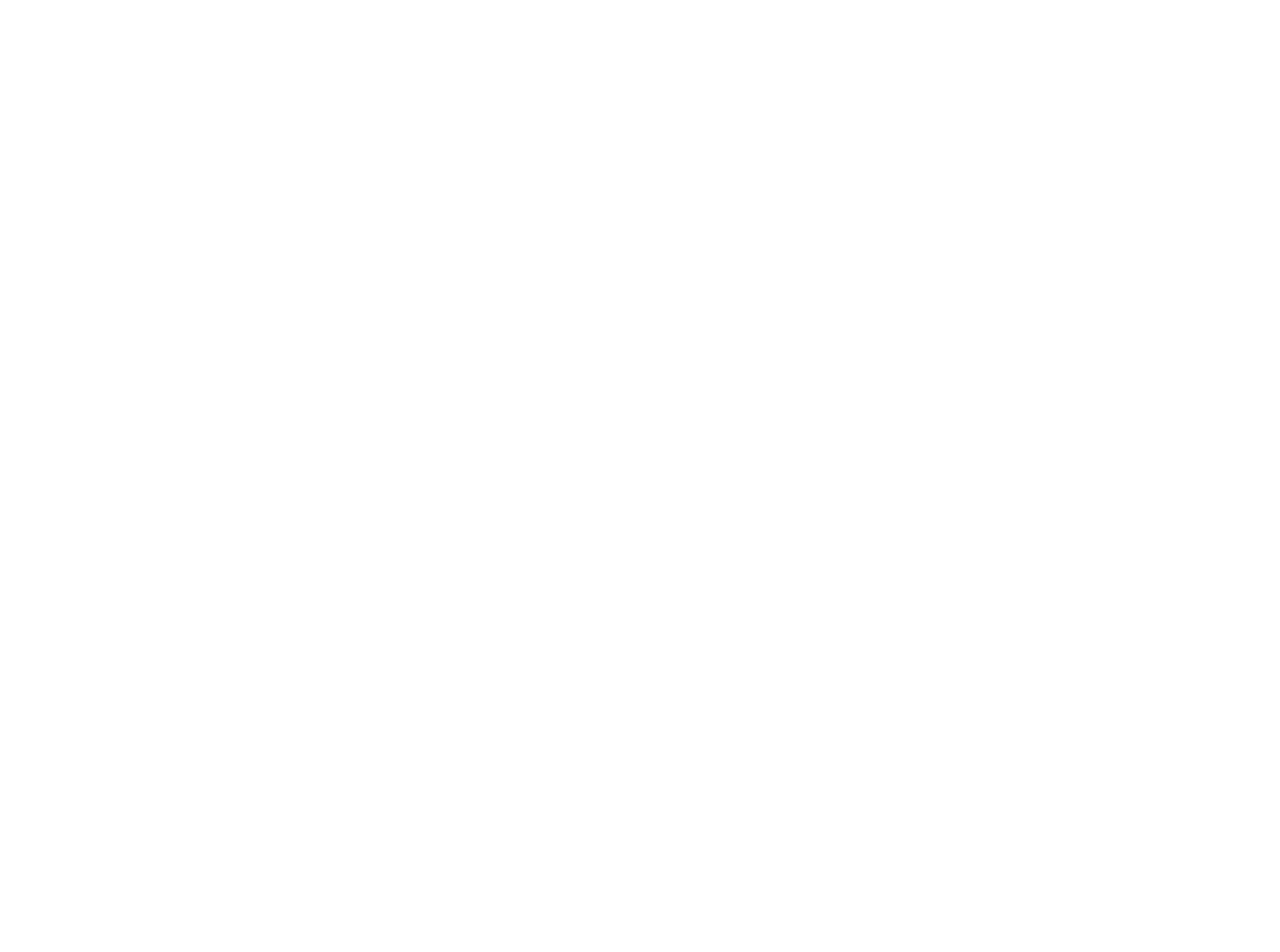
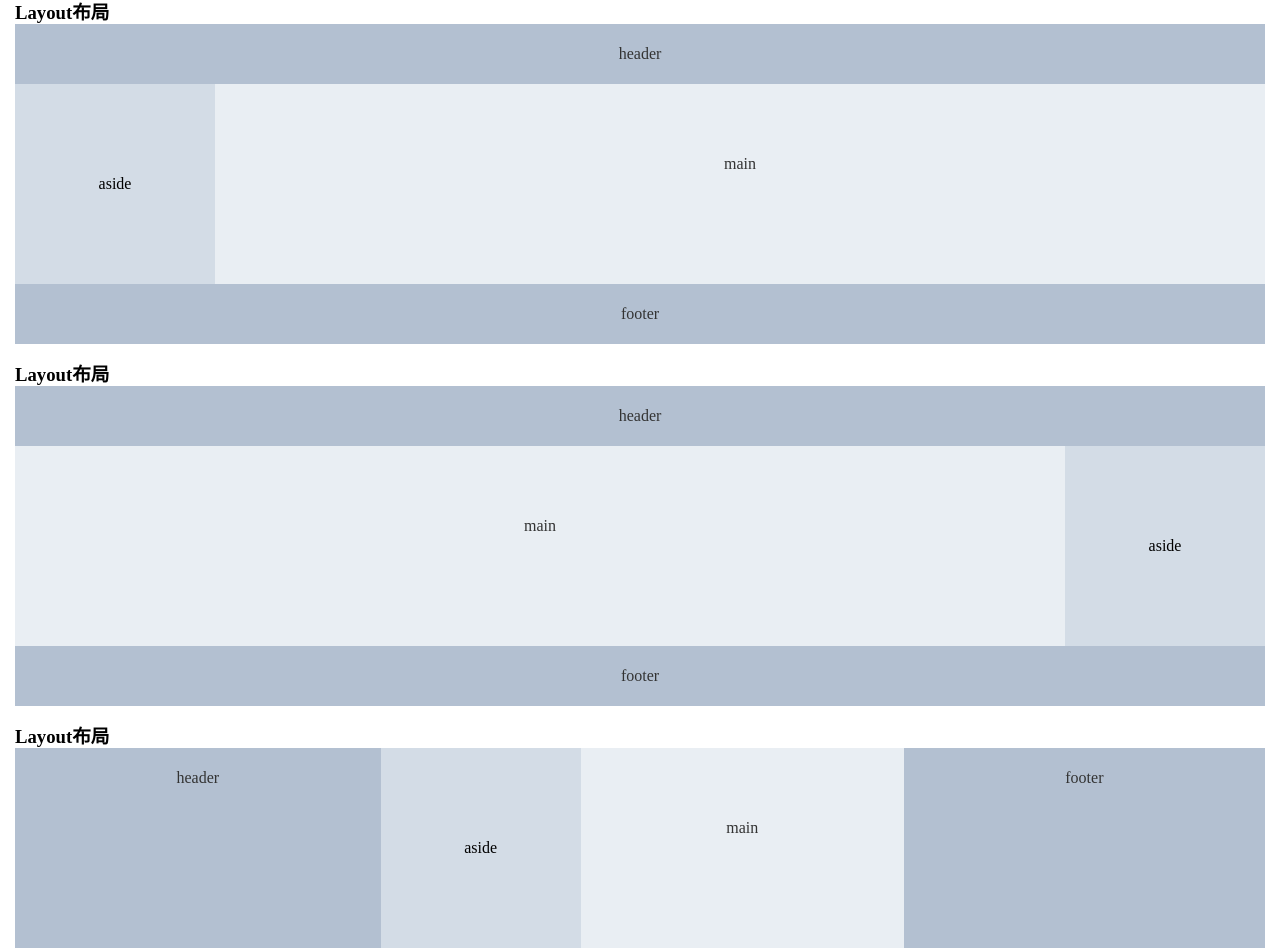
Before and after one commit to mrTcxWebber/wanb-ui-v2, a Vue app: page / in a window 1280 px wide. Shown: the part 1062-2014 px from the top of the page. Before the commit the page ends 800 px from the top, so only its background shows below. Built offline with nearby package versions, Linux system fonts and the light colour scheme.

Commit message:
增加layout布局组件

```diff
--- a/src/app.vue
+++ b/src/app.vue
@@ -62,6 +62,47 @@
                 <w-col span="12" offset="11">1</w-col>
             </w-row>
         </div>
+        <div class="vanb-doc-demo-block">
+            <h3>Layout布局</h3>
+            <w-container>
+                <w-header>header</w-header>
+                <w-main>main</w-main>
+                <w-footer>footer</w-footer>
+            </w-container>
+        </div>
+        <div class="vanb-doc-demo-block">
+            <h3>Layout布局</h3>
+            <w-container>
+                <w-header>header</w-header>
+                <w-container>
+                    <w-aside style="width:200px;">aside</w-aside>
+                    <w-main>main</w-main>
+                </w-container>
+                <w-footer>footer</w-footer>
+            </w-container>
+        </div>
+        <div class="vanb-doc-demo-block">
+            <h3>Layout布局</h3>
+            <w-container>
+                <w-header>header</w-header>
+                <w-container>
+                    <w-main>main</w-main>
+                    <w-aside style="width:200px;">aside</w-aside>
+                </w-container>
+                <w-footer>footer</w-footer>
+            </w-container>
+        </div>
+        <div class="vanb-doc-demo-block">
+            <h3>Layout布局</h3>
+            <w-container>
+                <w-header>header</w-header>
+                <w-aside style="width:200px;">aside</w-aside>
+                <w-container>
+                    <w-main>main</w-main>
+                </w-container>
+                <w-footer>footer</w-footer>
+            </w-container>
+        </div>
     </div>
 </template>
 <script>
@@ -71,9 +112,21 @@
     import wInput from "./input.vue"
     import wRow from "./row.vue"
     import wCol from "./col.vue"
+    import wContainer from "./container.vue"
+    import wHeader from "./header.vue"
+    import wMain from "./main.vue"
+    import wAside from "./aside.vue"
+    import wFooter from "./footer.vue"
     export default {
         name: 'app',
-        components: { wButton, wButtonGroup, wInput, wRow, wCol },
+        components: {
+            wButton, wButtonGroup, wInput, wRow, wCol,
+            wContainer,
+            wHeader,
+            wMain,
+            wAside,
+            wFooter
+        },
         data() {
             return {
                 loading1: false,
@@ -240,5 +293,28 @@
                 background-color: #39a9ed;
             }
         }
+
+        .v-container {
+            text-align: center;
+        }
+
+        .v-footer,
+        .v-header {
+            background-color: #b3c0d1;
+            color: #333;
+            line-height: 60px;
+        }
+
+        .v-aside {
+            background-color: #d3dce6;
+
+            line-height: 200px;
+        }
+
+        .v-main {
+            background-color: #e9eef3;
+            color: #333;
+            line-height: 160px;
+        }
     }
 </style>
--- /dev/null
+++ b/src/aside.vue
@@ -0,0 +1,14 @@
+<template>
+    <aside class="v-aside">
+        <slot></slot>
+    </aside>
+</template>
+<script>
+    export default {
+        name: 'vAside'
+    }
+</script>
+
+<style>
+    .v-aside {}
+</style>
--- /dev/null
+++ b/src/container.vue
@@ -0,0 +1,38 @@
+<template>
+    <section class="v-container" :class="{'v-container-has-aside': hasAside}">
+        <slot></slot>
+    </section>
+</template>
+
+<script>
+    export default {
+        name: 'vContainer',
+        data() {
+            return {
+                hasAside: false
+            }
+        },
+        mounted() {
+            this.$children.forEach((c) => {
+                console.log(c.$options.name);
+                if (c.$options.name === 'vAside') {
+                    this.hasAside = true
+                }
+            })
+        },
+    }
+</script>
+
+<style>
+    .v-container {
+        display: flex;
+        box-sizing: border-box;
+        flex: 1;
+        flex-direction: column;
+    }
+
+    .v-container-has-aside {
+        /* flex-wrap: ; */
+        flex-direction: row;
+    }
+</style>
--- /dev/null
+++ b/src/footer.vue
@@ -0,0 +1,16 @@
+<template>
+    <footer class="v-footer">
+        <slot></slot>
+    </footer>
+</template>
+<script>
+    export default {
+        name: 'vFooter'
+    }
+</script>
+
+<style>
+    .v-footer {
+        flex-grow: 1;
+    }
+</style>
--- /dev/null
+++ b/src/header.vue
@@ -0,0 +1,16 @@
+<template>
+    <header class="v-header">
+        <slot></slot>
+    </header>
+</template>
+<script>
+    export default {
+        name: 'vHeader'
+    }
+</script>
+
+<style>
+    .v-header {
+        flex-grow: 1;
+    }
+</style>
--- /dev/null
+++ b/src/main.vue
@@ -0,0 +1,16 @@
+<template>
+    <main class="v-main">
+        <slot></slot>
+    </main>
+</template>
+<script>
+    export default {
+        name: 'vMain'
+    }
+</script>
+
+<style>
+    .v-main {
+        flex-grow: 1;
+    }
+</style>
```
